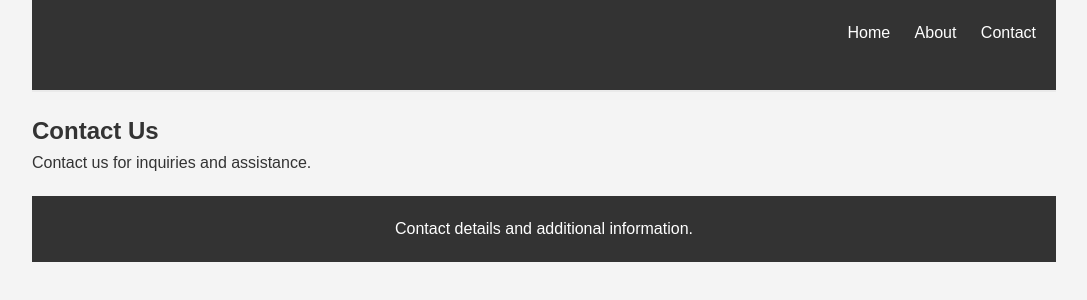
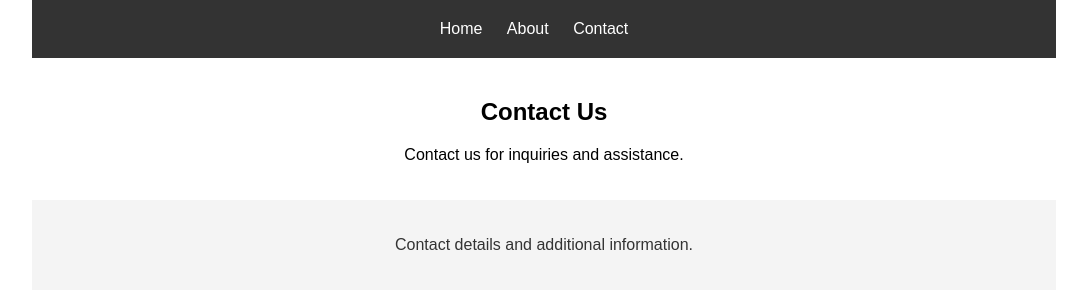
Before and after one commit to dkraaa/website, a plain HTML site: page contact.html in a window 1280 px wide. Shown: the whole page, without its empty margins (96-1183 px from the left). Drawn offline with Linux system fonts and the light colour scheme; files that its build step writes are made by us from their sources.

Commit message:
Update styles.css

```diff
--- a/styles.css
+++ b/styles.css
@@ -1,15 +1,6 @@
-/* Reset default margin and padding */
-body, h1, h2, p, ul {
+body {
     margin: 0;
-    padding: 0;
-}
-
-/* Basic styling */
-body {
     font-family: Arial, sans-serif;
-    line-height: 1.6;
-    background-color: #f4f4f4;
-    color: #333;
 }
 
 .container {
@@ -18,40 +9,52 @@ body {
     overflow: hidden;
 }
 
-header {
-    background: #333;
+/* Header styles */
+.header {
+    background-color: #333;
     color: #fff;
-    padding-top: 20px;
-    min-height: 70px;
-    border-bottom: 2px solid #eaeaea;
+    padding: 20px 0;
+    text-align: center;
 }
 
-header h1 {
-    padding: 0 20px;
+.header ul {
+    list-style-type: none;
+    margin: 0;
+    padding: 0;
 }
 
-nav ul {
-    float: right;
-    list-style: none;
-}
-
-nav ul li {
+.header ul li {
     display: inline;
     margin-right: 20px;
 }
 
-nav ul li a {
+.header ul li a {
+    text-decoration: none;
     color: #fff;
-    text-decoration: none;
 }
 
-main {
+/* Main content styles */
+.main-content {
+    padding: 20px 0;
+    text-align: center;
+}
+
+/* Footer styles */
+.footer {
+    background-color: #333;
+    color: #fff;
+    text-align: center;
     padding: 20px 0;
 }
 
-footer {
+.footer-contact {
+    background-color: #f4f4f4;
+    color: #333;
     text-align: center;
     padding: 20px 0;
-    background: #333;
-    color: #fff;
 }
+
+/* Private page background */
+.private-page-bg {
+    background-color: #f4f4f4;
+}
```
